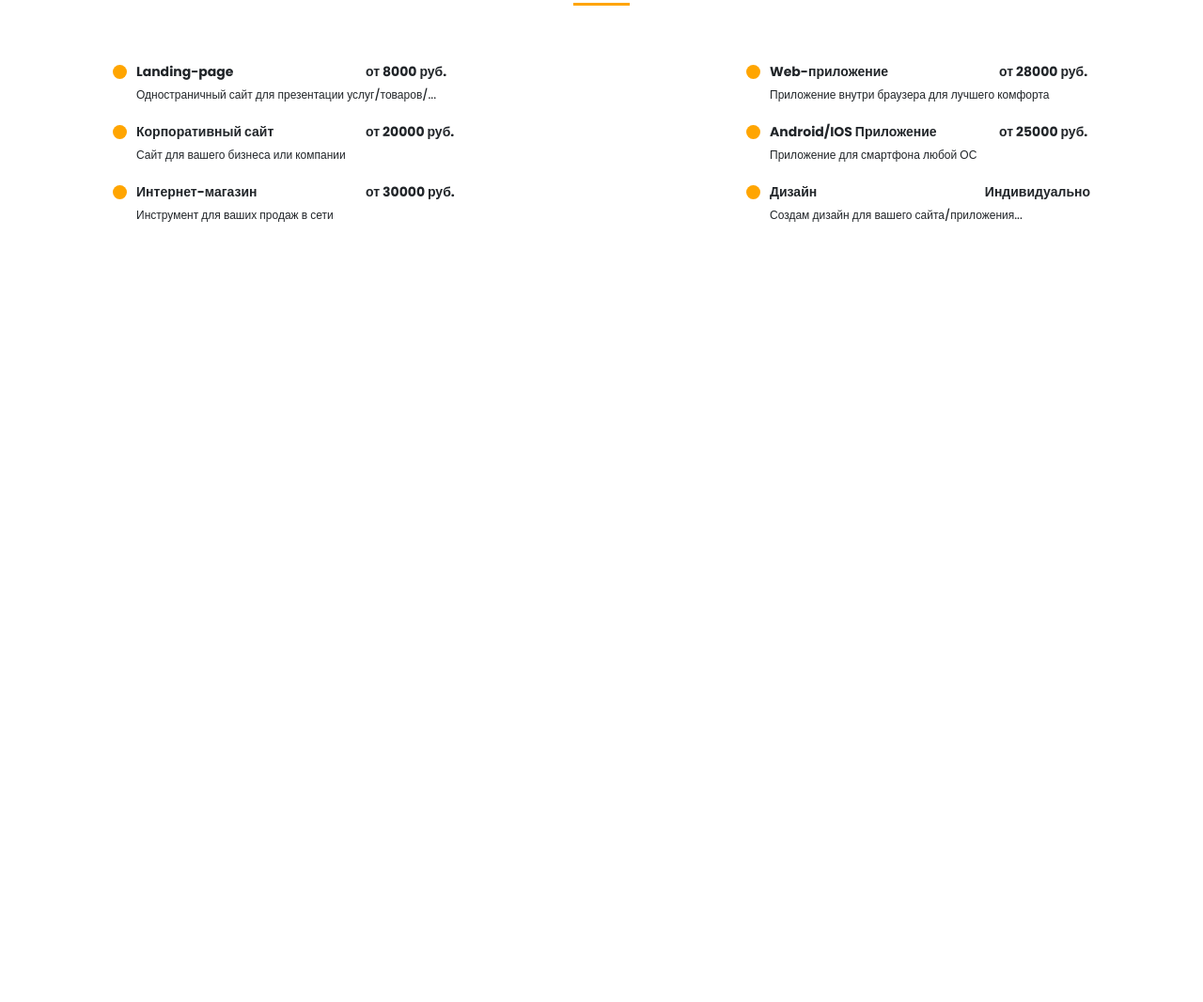
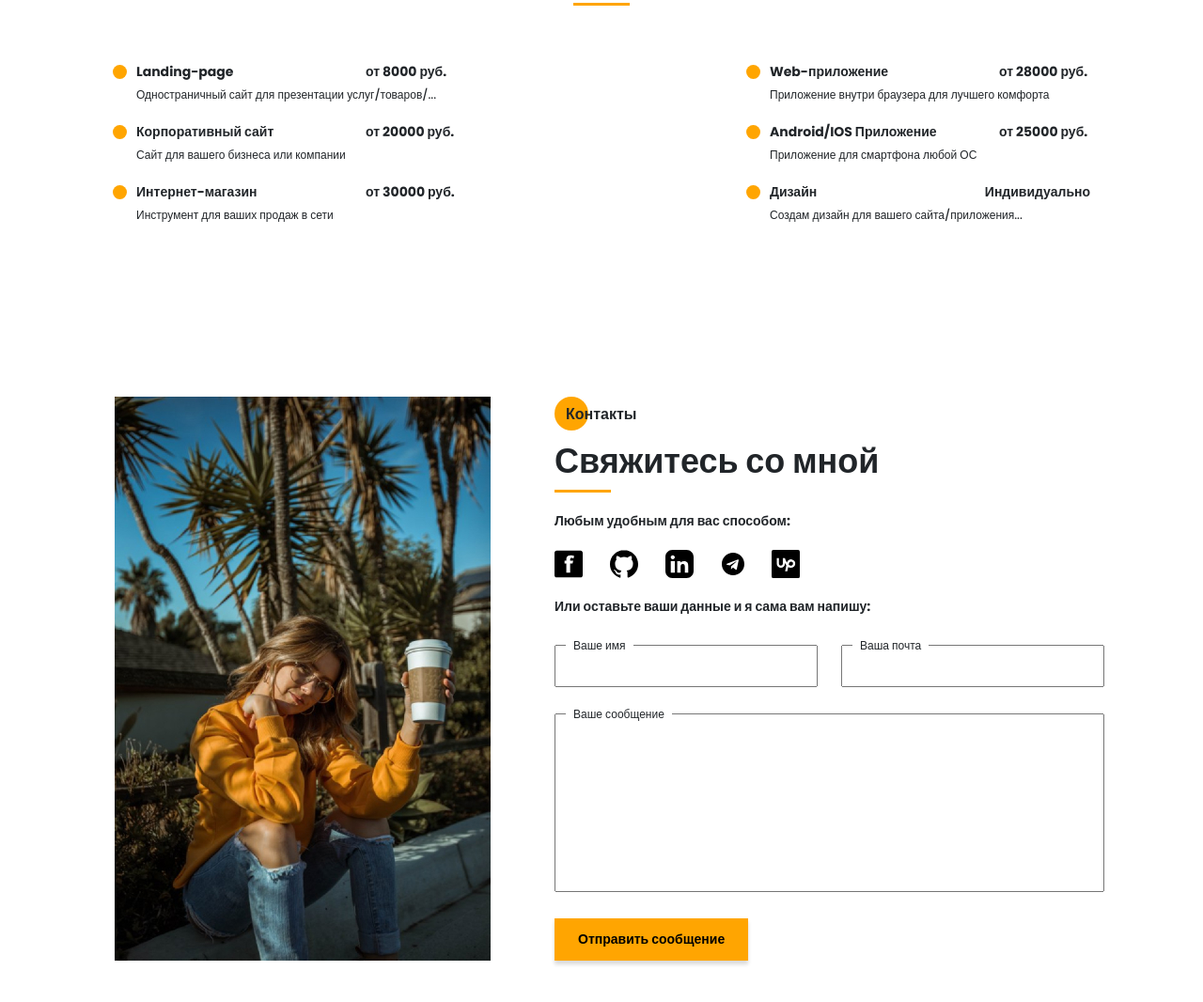
Before and after one commit to KuleshovArtem/portfolio, a website: page src/index.html in a window 1280 px wide. Shown: the part 4352-5418 px from the top of the page at 94% size. Before the commit the page ends 4654 px from the top, so only its background shows below. Drawn offline with Linux system fonts and the light colour scheme; files whose address does not match are found by name.

Commit message:
верстка секции contacts

```diff
--- a/src/index.html
+++ b/src/index.html
@@ -376,6 +376,61 @@
             </div>
         </div>
     </section>
+    <section class="contacts">
+        <div class="container">
+            <div class="contacts__wrapper">
+                <div class="contacts__photo">
+                    <img src="img/Photo.jpg" alt="photo" >
+                </div>
+                <div class="contacts__descr">
+                    <h2 class="title title_fs16 contacts__title">Контакты</h2>
+                    <div class="title title_fs36 contacts__subtitle">Свяжитесь со мной</div>
+                    <div class="divider"></div>
+                    <div class="title title_fs14 contacts__text">Любым удобным для вас способом:</div>
+
+                    <div class="contacts__social">
+                        <a href="#" class="contacts__link">
+                            <img src="icons/social/facebook.svg" alt="facebook">
+                        </a>
+                        <a href="#" class="contacts__link">
+                            <img src="icons/social/github.svg" alt="github">
+                        </a>
+                        <a href="#" class="contacts__link">
+                            <img src="icons/social/linkedin.svg" alt="linkedin">
+                        </a>
+                        <a href="#" class="contacts__link">
+                            <img src="icons/social/telegram.svg" alt="telegram">
+                        </a>
+                        <a href="#" class="contacts__link">
+                            <img src="icons/social/upwork.svg" alt="upwork">
+                        </a>
+                    </div>
+
+                    <div class="title title_fs14 contacts__text">Или оставьте ваши данные и я сама вам напишу:</div>
+
+                    <form action="#" class="contacts__form">
+                        <div class="contacts__input">
+                            <input name="name" id='name' type="text">
+                            <label for="name">Ваше имя</label>
+                        </div>
+                        <div class="contacts__input">
+                            <input name="email" id='email' type="email">
+                            <label for="email">Ваша почта</label>
+                        </div>
+                        <div class="contacts__textarea">
+                            <textarea name="text" id='text' type="text"></textarea>
+                            <label for="text">Ваше сообщение</label>
+                        </div>
+                        <div>
+                            <button class="contacts__btn btn">Отправить сообщение</button>
+                        </div>
+                    </form>
+                </div>
+
+
+            </div>
+        </div>
+    </section>
 
     <script src="js/script.js" ></script>
 
--- /dev/null
+++ b/src/sass/blocks/_contacts.scss
@@ -0,0 +1,79 @@
+.contacts {
+    padding: 120px 0 90px 0;
+    &__wrapper {
+        padding: 0 35px 0 52px;
+        display: grid;
+        grid-template-columns: 400px 585px;
+        justify-content: space-between;
+    }
+    &__photo {
+        img {
+            width: 100%;
+        }
+    }
+    &__descr {
+        margin-top: 7px;
+        .divider {
+            margin: 0;
+        }
+    }
+    &__title {
+        position: relative;
+        padding-left: 12px;
+        @include before_circle;
+    }
+    &__text, &__social{
+        margin-top: 20px;
+    }
+    &__link {
+        text-decoration: none;
+        margin-right: 25px;
+        img {
+            max-width: 30px;
+            max-height: 30px;
+        }
+    }
+    &__form {
+        margin-top: 30px;
+        display: grid;
+        grid-template: 45px 190px 45px / repeat(2, 280px);
+        justify-content: space-between;
+        row-gap: 28px;
+        label {
+            position: absolute;
+            display: block;
+            height: 18px;
+            padding: 0 8px;
+            background-color: #fff;
+            font-size: 12px;
+            top: -8px;
+            left: 12px;
+        }
+    }
+    &__input {
+        position: relative;
+        input {
+            width: 100%;
+            height: 100%;
+            padding: 0 20px;
+            font-size: 12px;
+        }
+    }
+    &__textarea {
+        position: relative;
+        grid-column: 1/3;
+        textarea {
+            width: 100%;
+            height: 100%;
+            resize: none;
+            padding: 20px;
+            font-size: 12px;
+        }
+    }
+    &__btn {
+        border:none;
+        font-weight: 700;
+        font-size: 14px;
+        line-height: 21px;
+    }
+}
--- a/src/sass/blocks/_menu.scss
+++ b/src/sass/blocks/_menu.scss
@@ -95,6 +95,7 @@
 
     }
     &__social-link {
+        text-decoration: none;
         img {
             height: 100%;
         }
--- a/src/sass/style.scss
+++ b/src/sass/style.scss
@@ -31,3 +31,4 @@
 @import "blocks/skills";
 @import "blocks/portfolio";
 @import "blocks/price-list";
+@import "blocks/contacts";
```
Also changed, not shown: dist/css/style.min.css, dist/index.html, src/css/style.min.css.
